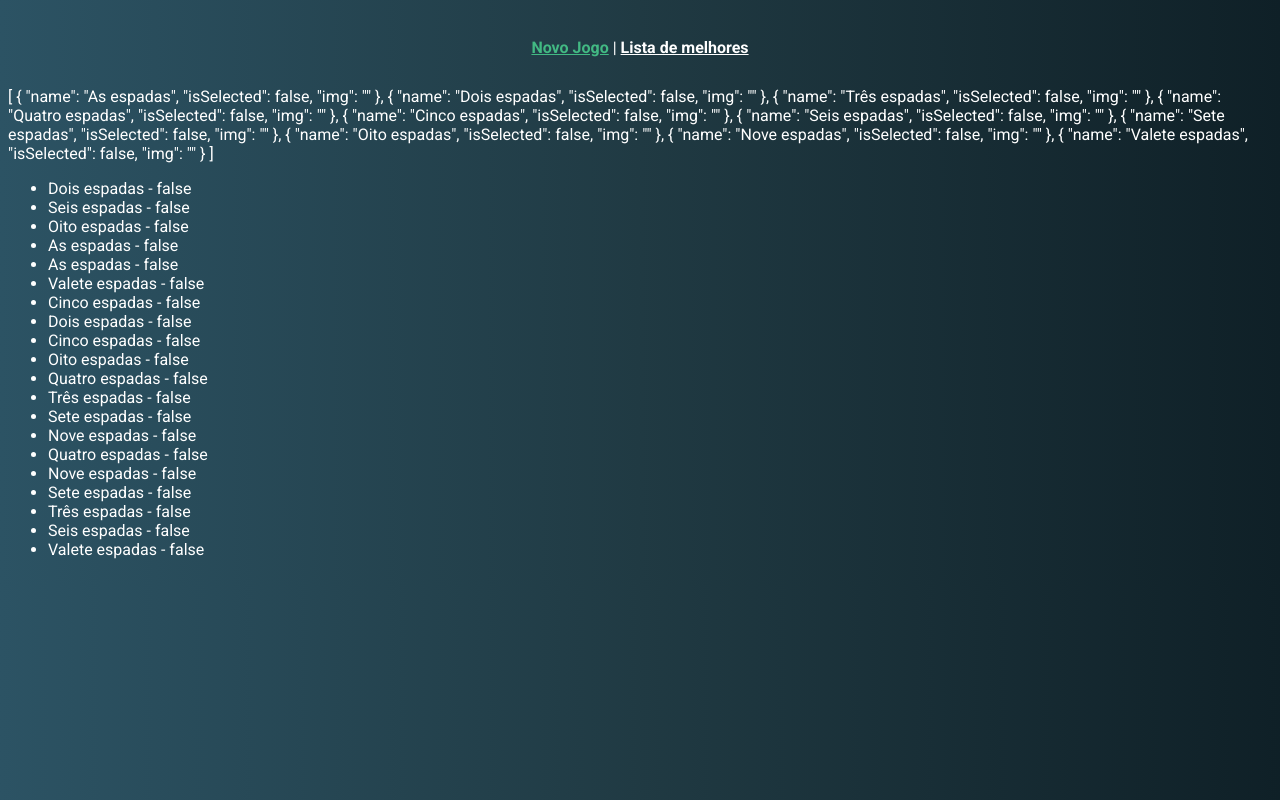
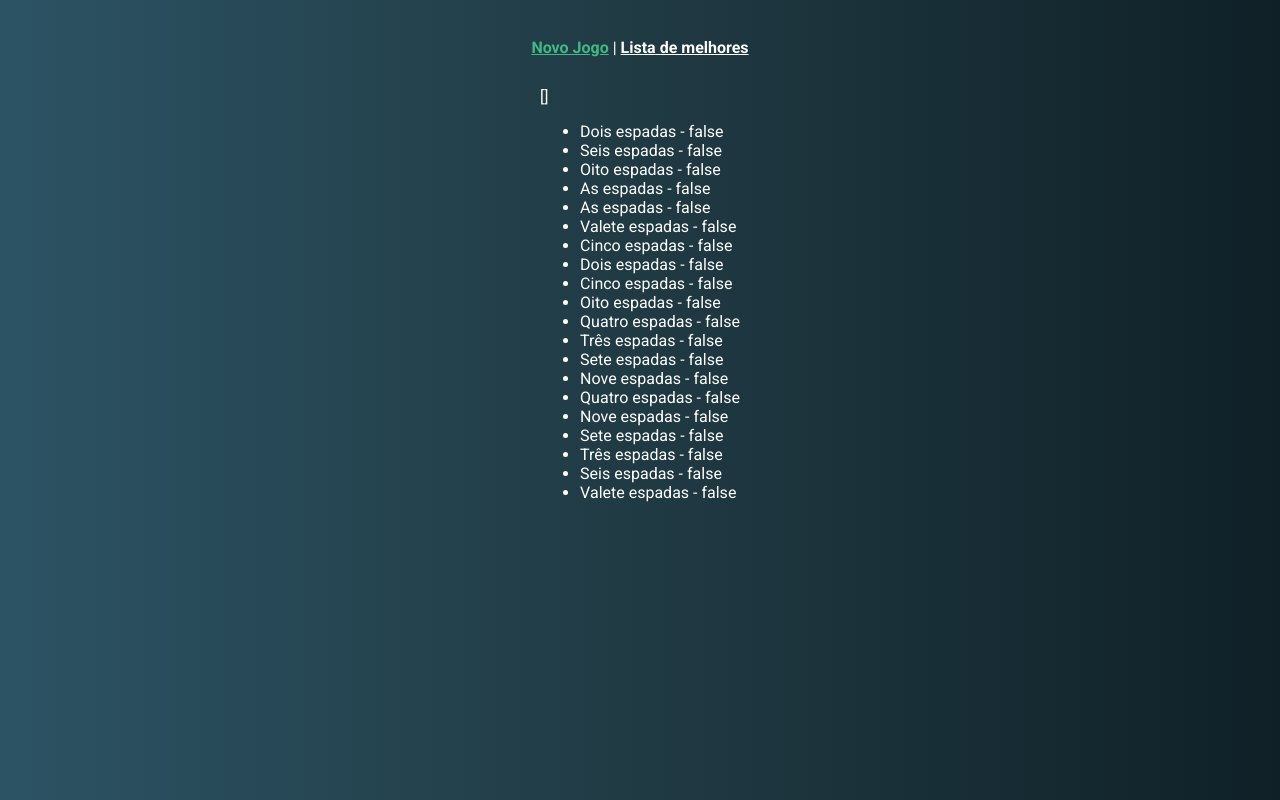
Before and after one commit to felipebiel/vue-memory-game, a Vue app: page / in a window 1280 px wide. Built offline with nearby package versions, Linux system fonts and the light colour scheme.

Commit message:
refactor: Lógica para as cartas selecionadas

```diff
--- a/src/views/Home.vue
+++ b/src/views/Home.vue
@@ -1,14 +1,20 @@
 <template>
   <div class="home">
-    {{ playingCards }}
+    {{ cardsSelected }}
     <ul>
-      <li v-for="(card, index) in cardsGame" :key="index" @click="selectedCard(card)">{{ card.name }} - {{ card.isSelected }}</li>
+      <li
+        v-for="(card, index) in cardsGame"
+        :key="index"
+        @click="selectedCard(card)"
+      >
+        {{ card.name }} - {{ card.isSelected }}
+      </li>
     </ul>
   </div>
 </template>
 
 <script>
-import _cloneDeep from 'lodash/cloneDeep';
+import _cloneDeep from "lodash/cloneDeep";
 
 export default {
   name: "Home",
@@ -29,14 +35,38 @@ export default {
         // {name: 'Rei espadas', isSelected: false, img: ''},
       ],
       cardsGame: [],
+      cardsSelected: [],
     };
   },
   created() {
-    this.cardsGame = this.shuffleArray(this.cardsGame.concat(_cloneDeep([...this.playingCards]), _cloneDeep([...this.playingCards])));
+    this.cardsGame = this.shuffleArray(
+      this.cardsGame.concat(
+        _cloneDeep([...this.playingCards]),
+        _cloneDeep([...this.playingCards])
+      )
+    );
   },
   methods: {
     selectedCard(card) {
-      card.isSelected = true;
+      if (!card.isSelected) {
+        card.isSelected = true;
+
+        if (this.cardsSelected.length < 2) {
+          this.cardsSelected.push(card);
+        }
+        if (this.cardsSelected.length === 2) {
+          if (this.cardsSelected[0].name != this.cardsSelected[1].name) {
+            this.cardsSelected.forEach(
+              (element) => (element.isSelected = false)
+            );
+            this.cardsSelected = [];
+            alert("Errou!");
+          } else {
+            this.cardsSelected = [];
+            alert("Acertou mizeravi");
+          }
+        }
+      }
     },
     shuffleArray(array) {
       let counter = array.length;
```
